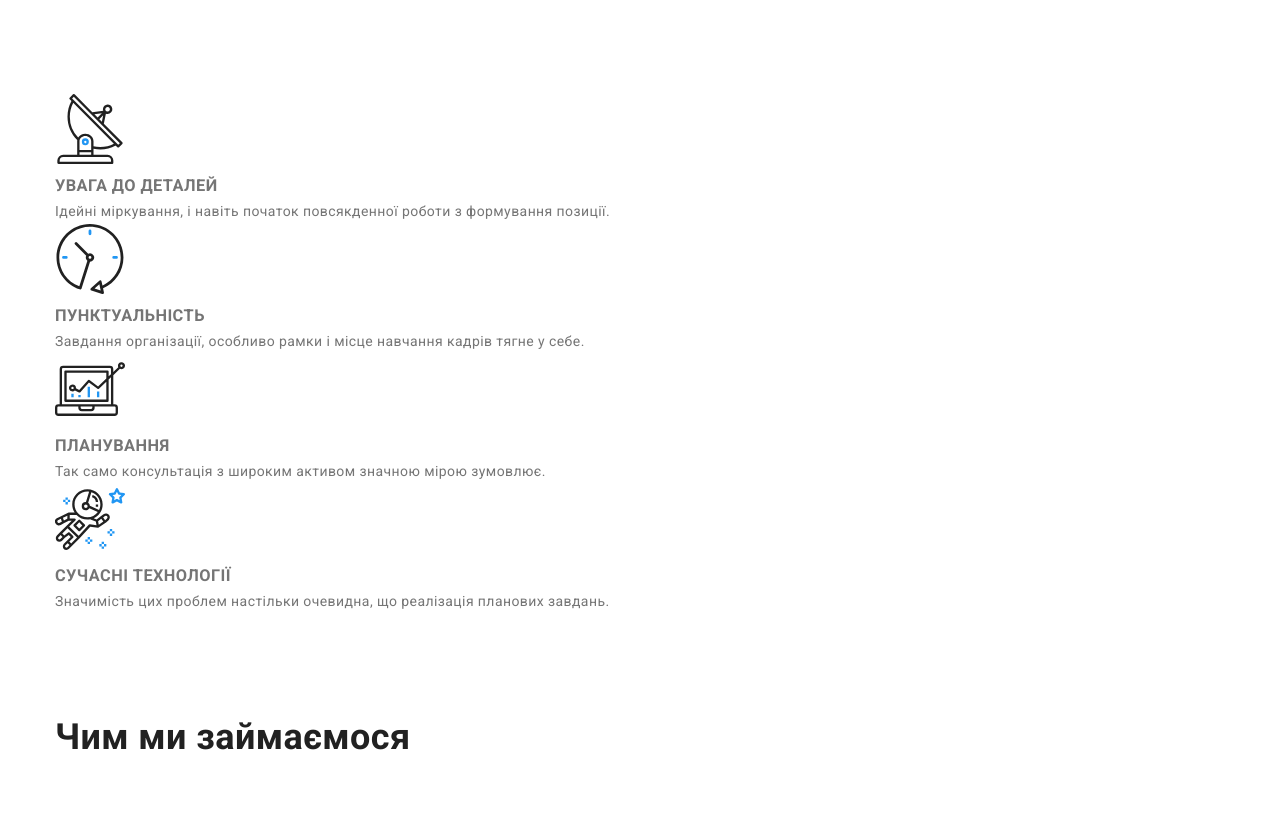
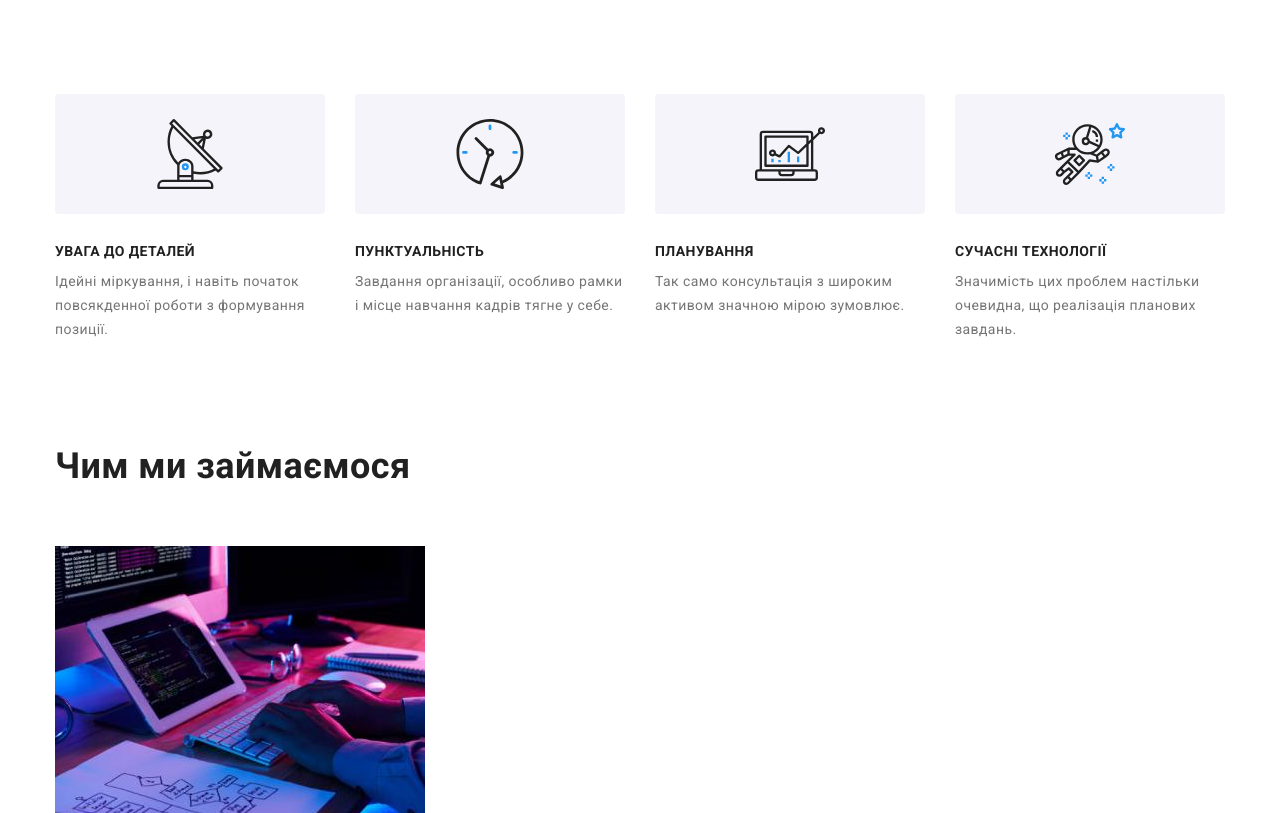
Before and after one commit to Turt1ePower/goit-markup-hw-07, a plain HTML site: page index.html in a window 1280 px wide. Shown: the part 681-1494 px from the top of the page. Drawn offline with nearby package versions, Linux system fonts and the light colour scheme.

Commit message:
add features-list component

```diff
--- a/index.html
+++ b/index.html
@@ -32,7 +32,7 @@
         <nav class="site-nav">
           <ul class="site-nav__list">
             <li class="site-nav__item">
-              <a href="index.html" class="site-nav__link site-nav__item--current-page">Студія</a>
+              <a href="index.html" class="site-nav__link site-nav__link--current-page">Студія</a>
             </li>
             <li class="site-nav__item">
               <a href="portfolio.html" class="site-nav__link">Портфоліо</a>
@@ -78,48 +78,48 @@
       <section class="features section">
         <div class="container">
           <h2 class="visually-hidden section-title">Особливості</h2>
-          <ul class="features-list list">
-            <li class="features-item">
-              <div class="features-icon-item">
-                <svg class="features-icon" width="70" height="70">
+          <ul class="features-list">
+            <li class="features-list__item">
+              <div class="features-list__icon-box">
+                <svg class="features-list__icon" width="70" height="70">
                   <use href="./images/symbol-defs.svg#icon-antenna"></use>
                 </svg>
               </div>
-              <h3 class="features-title">УВАГА ДО ДЕТАЛЕЙ</h3>
-              <p class="features-text">
+              <h3 class="features-list__title">УВАГА ДО ДЕТАЛЕЙ</h3>
+              <p class="features-list__text">
                 Ідейні міркування, і навіть початок повсякденної роботи з формування позиції.
               </p>
             </li>
-            <li class="features-item">
-              <div class="features-icon-item">
-                <svg class="features-icon" width="70" height="70">
+            <li class="features-list__item">
+              <div class="features-list__icon-box">
+                <svg class="features-list__icon" width="70" height="70">
                   <use href="./images/symbol-defs.svg#icon-clock"></use>
                 </svg>
               </div>
-              <h3 class="features-title">ПУНКТУАЛЬНІСТЬ</h3>
-              <p class="features-text">
+              <h3 class="features-list__title">ПУНКТУАЛЬНІСТЬ</h3>
+              <p class="features-list__text">
                 Завдання організації, особливо рамки і місце навчання кадрів тягне у себе.
               </p>
             </li>
-            <li class="features-item">
-              <div class="features-icon-item">
-                <svg class="features-icon" width="70" height="70">
+            <li class="features-list__item">
+              <div class="features-list__icon-box">
+                <svg class="features-list__icon" width="70" height="70">
                   <use href="./images/symbol-defs.svg#icon-diagram"></use>
                 </svg>
               </div>
-              <h3 class="features-title">ПЛАНУВАННЯ</h3>
-              <p class="features-text">
+              <h3 class="features-list__title">ПЛАНУВАННЯ</h3>
+              <p class="features-list__text">
                 Так само консультація з широким активом значною мірою зумовлює.
               </p>
             </li>
-            <li class="features-item">
-              <div class="features-icon-item">
-                <svg class="features-icon" width="70" height="70">
+            <li class="features-list__item">
+              <div class="features-list__icon-box">
+                <svg class="features-list__icon" width="70" height="70">
                   <use href="./images/symbol-defs.svg#icon-astronaut"></use>
                 </svg>
               </div>
-              <h3 class="features-title">СУЧАСНІ ТЕХНОЛОГІЇ</h3>
-              <p class="features-text">
+              <h3 class="features-list__title">СУЧАСНІ ТЕХНОЛОГІЇ</h3>
+              <p class="features-list__text">
                 Значимість цих проблем настільки очевидна, що реалізація планових завдань.
               </p>
             </li>
@@ -127,10 +127,10 @@
         </div>
       </section>
       <!-- Чем занимаемся -->
-      <section class="our-works section section--top-padding">
+      <section class="our-works section section--no-padding">
         <div class="container">
           <h2 class="works-title section-title">Чим ми займаємося</h2>
-          <ul class="works-list list">
+          <ul class="works-list">
             <li class="works-item">
               <img src="./images/work1.jpg" alt="Десктопні додатки" width="370" class="works-img" />
               <div class="works-wrap">
@@ -166,7 +166,7 @@
               <img src="./images/team1.jpg" alt="ігор" width="270" class="teammate-photo" />
               <h3 class="teammate-name">Ігор Дем'яненко</h3>
               <p class="teammate-position">Product Designer</p>
-              <ul class="soc-list list">
+              <ul class="soc-list">
                 <li class="soc-item">
                   <a href="" class="soc-link">
                     <svg class="soc-icon" width="20" height="20">
@@ -201,7 +201,7 @@
               <img src="./images/team2.jpg" alt="ольга" width="270" class="teammate-photo" />
               <h3 class="teammate-name">Ольга Рєпіна</h3>
               <p class="teammate-position">Frontend Developer</p>
-              <ul class="soc-list list">
+              <ul class="soc-list">
                 <li class="soc-item">
                   <a href="" class="soc-link">
                     <svg class="soc-icon" width="20" height="20">
@@ -236,7 +236,7 @@
               <img src="./images/team3.jpg" alt="микола" width="270" class="teammate-photo" />
               <h3 class="teammate-name">Микола Тарасов</h3>
               <p class="teammate-position">Marketing</p>
-              <ul class="soc-list list">
+              <ul class="soc-list">
                 <li class="soc-item">
                   <a href="" class="soc-link">
                     <svg class="soc-icon" width="20" height="20">
@@ -271,7 +271,7 @@
               <img src="./images/team4.jpg" alt="михайло" width="270" class="teammate-photo" />
               <h3 class="teammate-name">Михайло Єрмаков</h3>
               <p class="teammate-position">UI Designer</p>
-              <ul class="soc-list list">
+              <ul class="soc-list">
                 <li class="soc-item">
                   <a href="" class="soc-link">
                     <svg class="soc-icon" width="20" height="20">
@@ -309,7 +309,7 @@
       <section class="our-clients section">
         <div class="container">
           <h2 class="clients-title section-title">Постійні клієнти</h2>
-          <ul class="clients-list list">
+          <ul class="clients-list">
             <li class="clients-item">
               <a href="#" class="clients-link link">
                 <svg class="client-icon" width="106" height="60">
@@ -366,7 +366,7 @@
           >
           <!-- Адрес и контакты -->
           <address class="footer-address">
-            <ul class="footer-contact-list list">
+            <ul class="footer-contact-list">
               <li class="footer-contact-item">
                 <a
                   href="https://goo.gl/maps/pj5dTkwZmLneym9N6"
@@ -390,7 +390,7 @@
         <!-- Соцсети футер -->
         <div class="footer-soc-links">
           <p class="footer-soc-text">приєднуйтесь</p>
-          <ul class="soc-list list">
+          <ul class="soc-list">
             <li class="soc-item">
               <a href="" class="soc-link">
                 <svg class="soc-icon" width="20" height="20">
--- a/sass/components/_features.scss
+++ b/sass/components/_features-list.scss
@@ -1,36 +1,33 @@
-.features {
-	padding-top: 94px;
-	padding-bottom: 94px;
-}
-
 .features-list {
 	display: flex;
 }
 
-.features-item {
+.features-list__item {
 	width: 270px;
+
+	&:not(:last-child){
+		margin-right: 30px;
+	}
 }
 
-.features-item:not(:last-child) {
-	margin-right: 30px;
-}
-
-.features-icon-item {
+.features-list__icon-box {
 	margin-bottom: 30px;
 	display: flex;
 	align-items: center;
 	justify-content: center;
 	height: 120px;
 
-	background-color: var(--secondary-background-color);
+	background-color: $secondary-background-color;
 	border-radius: 4px;
 }
 
-.features-title {
+.features-list__title {
 	margin-bottom: 10px;
 
 	font-weight: 700;
 	font-size: 14px;
 	line-height: 1.14;
 	text-transform: uppercase;
+
+	color: $title-color;
 }
--- a/sass/components/_section.scss
+++ b/sass/components/_section.scss
@@ -6,6 +6,6 @@
 	padding-top: 200px;
 	padding-bottom: 200px;
 }
-.section--top-padding {
+.section--no-padding {
 	padding-top: 0;
 }
--- a/sass/components/_site-nav.scss
+++ b/sass/components/_site-nav.scss
@@ -33,7 +33,7 @@
 
 }
 
-.site-nav__item--current-page {
+.site-nav__link--current-page {
 	color: $accent-color;
 
 	&:after {
--- a/sass/main.scss
+++ b/sass/main.scss
@@ -14,6 +14,7 @@
 @import './components/hero';
 @import './components/main-button';
 @import './components/section-title';
+@import './components/features-list';
 
 
 @import './components/page-footer';
```
Also changed, not shown: portfolio.html (+1 -1 lines), css/main.css, css/main.min.css, 2 other files.
